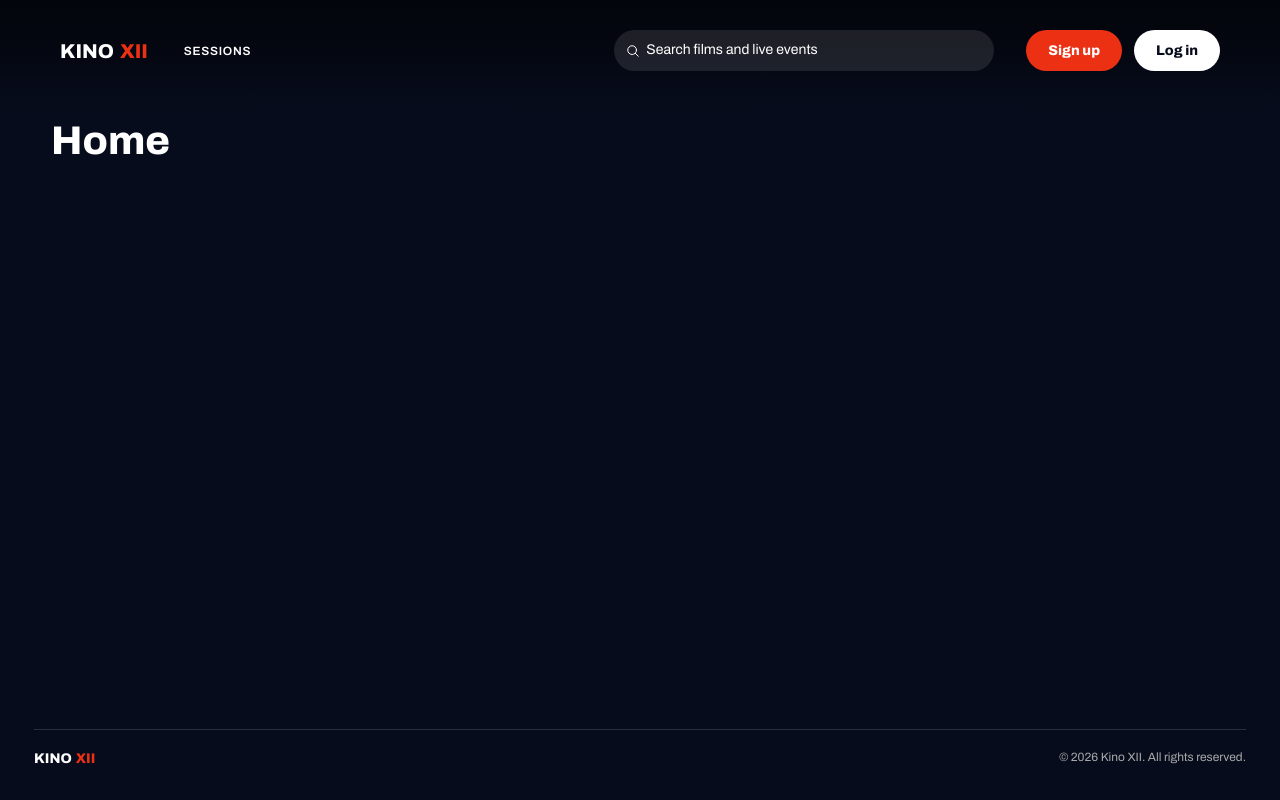
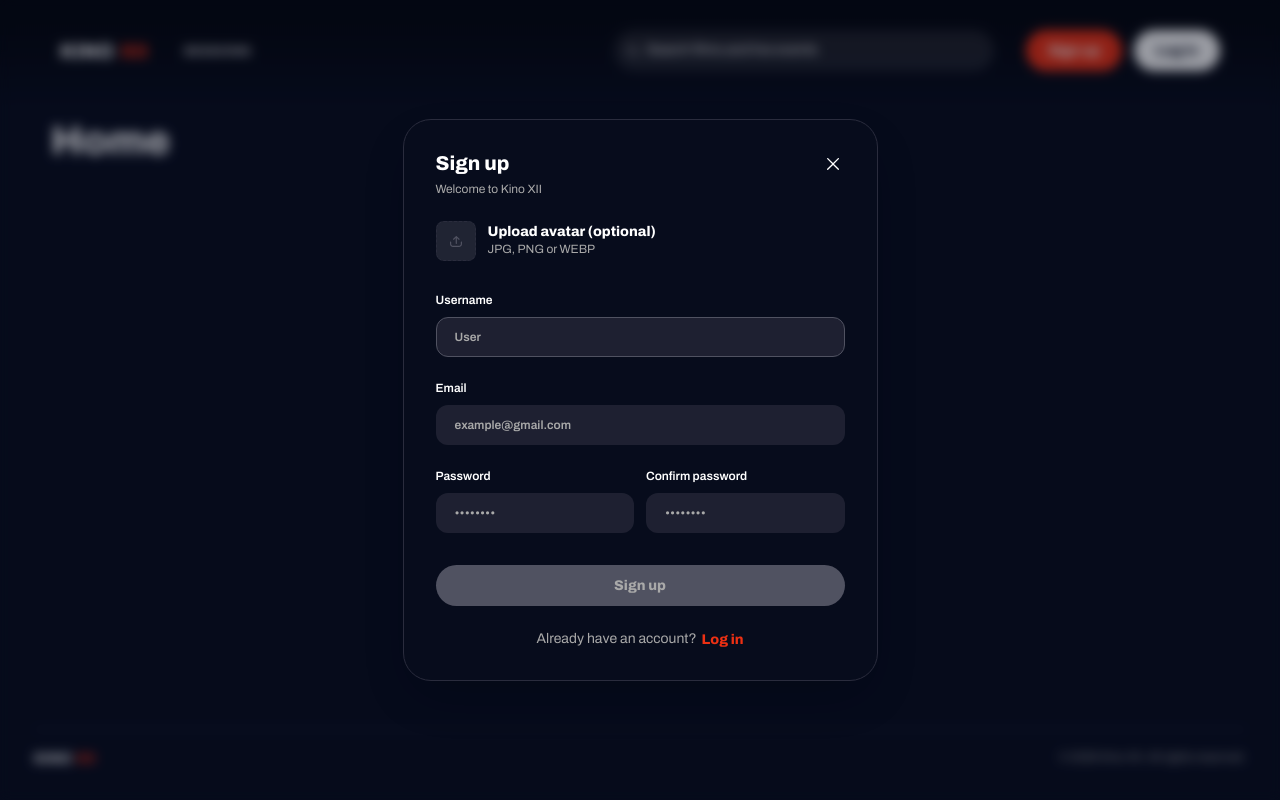
Before and after one commit to mbirk11/kinoXII, a React (Vite) app: page / in a window 1280 px wide. Both pictures are taken after a click on the button "Sign up". Built offline with nearby package versions, Linux system fonts and the light colour scheme; no server answers.

Commit message:
Add registration modal with avatar upload and preview

```diff
--- a/src/components/AuthModals/AuthModals.jsx
+++ b/src/components/AuthModals/AuthModals.jsx
@@ -1,10 +1,13 @@
 import useAuth from '../../hooks/useAuth'
 import LoginModal from './LoginModal'
+import RegisterModal from './RegisterModal'
 
 function AuthModals() {
   const { authModal } = useAuth()
 
-  return <>{authModal === 'login' && <LoginModal isOpen />}</>
+  if (authModal === 'login') return <LoginModal isOpen />
+  if (authModal === 'register') return <RegisterModal isOpen />
+  return null
 }
 
 export default AuthModals
--- /dev/null
+++ b/src/components/AuthModals/RegisterModal.jsx
@@ -0,0 +1,177 @@
+import { useEffect, useState } from 'react'
+import Modal from '../Modal/Modal'
+import Input from '../Input/Input'
+import Button from '../Button/Button'
+import useAuth from '../../hooks/useAuth'
+import useForm from '../../hooks/useForm'
+import {
+  validateAvatar,
+  validateEmail,
+  validatePassword,
+  validatePasswordConfirmation,
+  validateUsername,
+} from '../../utils/validation'
+import uploadIcon from '../../assets/icons/upload.svg'
+import styles from './AuthModals.module.css'
+
+const validate = (values) => ({
+  username: validateUsername(values.username),
+  email: validateEmail(values.email),
+  password: validatePassword(values.password),
+  passwordConfirmation: validatePasswordConfirmation(
+    values.passwordConfirmation,
+    values.password,
+  ),
+})
+
+const initialValues = { username: '', email: '', password: '', passwordConfirmation: '' }
+
+function RegisterModal({ isOpen }) {
+  const { register, closeAuthModal, openLogin } = useAuth()
+  const form = useForm(initialValues, validate)
+  const [avatar, setAvatar] = useState(null)
+  const [avatarPreview, setAvatarPreview] = useState(null)
+  const [avatarError, setAvatarError] = useState(null)
+  const [formError, setFormError] = useState(null)
+  const [isSubmitting, setIsSubmitting] = useState(false)
+
+  // Free the previous preview URL when it changes or the modal closes
+  useEffect(() => {
+    return () => {
+      if (avatarPreview) URL.revokeObjectURL(avatarPreview)
+    }
+  }, [avatarPreview])
+
+  const handleAvatarChange = (event) => {
+    const file = event.target.files[0]
+    event.target.value = ''
+    if (!file) return
+
+    const error = validateAvatar(file)
+    setAvatarError(error)
+    if (error) return
+    setAvatar(file)
+    setAvatarPreview(URL.createObjectURL(file))
+  }
+
+  const handleSubmit = async (event) => {
+    event.preventDefault()
+    if (!form.isValid || avatarError || isSubmitting) {
+      form.touchAll()
+      return
+    }
+
+    setIsSubmitting(true)
+    setFormError(null)
+    try {
+      await register({
+        username: form.values.username.trim(),
+        email: form.values.email.trim(),
+        password: form.values.password,
+        passwordConfirmation: form.values.passwordConfirmation,
+        avatar,
+      })
+    } catch (error) {
+      if (error.errors) {
+        const { avatar: avatarApiError, ...fieldErrors } = error.errors
+        if (avatarApiError) setAvatarError(avatarApiError[0])
+        form.applyServerErrors(fieldErrors, { password_confirmation: 'passwordConfirmation' })
+      } else {
+        setFormError(error.message)
+      }
+    } finally {
+      setIsSubmitting(false)
+    }
+  }
+
+  return (
+    <Modal
+      isOpen={isOpen}
+      onClose={closeAuthModal}
+      title="Sign up"
+      subtitle="Welcome to Kino XII"
+      className={styles.register}
+    >
+      <form className={styles.form} onSubmit={handleSubmit} noValidate>
+        <div className={styles.avatarField}>
+          <label className={styles.avatarUpload}>
+            <span className={styles.avatarBox}>
+              {avatarPreview ? (
+                <img className={styles.avatarPreview} src={avatarPreview} alt="Avatar preview" />
+              ) : (
+                <img src={uploadIcon} alt="" width="12" height="11" />
+              )}
+            </span>
+            <span className={styles.avatarText}>
+              <span className={styles.avatarTitle}>Upload avatar (optional)</span>
+              <span className={styles.avatarHint}>JPG, PNG or WEBP</span>
+            </span>
+            <input
+              type="file"
+              className={styles.hiddenInput}
+              accept=".jpg,.jpeg,.png,.webp,image/jpeg,image/png,image/webp"
+              onChange={handleAvatarChange}
+            />
+          </label>
+          {avatarError && <p className={styles.avatarError}>{avatarError}</p>}
+        </div>
+
+        <div className={styles.fields}>
+          <Input
+            label="Username"
+            placeholder="User"
+            autoComplete="username"
+            autoFocus
+            {...form.getFieldProps('username')}
+          />
+          <Input
+            label="Email"
+            type="email"
+            placeholder="example@gmail.com"
+            autoComplete="email"
+            {...form.getFieldProps('email')}
+          />
+          <div className={styles.row}>
+            <Input
+              label="Password"
+              type="password"
+              placeholder="••••••••"
+              autoComplete="new-password"
+              {...form.getFieldProps('password')}
+            />
+            <Input
+              label="Confirm password"
+              type="password"
+              placeholder="••••••••"
+              autoComplete="new-password"
+              {...form.getFieldProps('passwordConfirmation')}
+            />
+          </div>
+        </div>
+
+        <div className={styles.footer}>
+          {formError && (
+            <p className={styles.formError} role="alert">
+              {formError}
+            </p>
+          )}
+          <Button
+            type="submit"
+            className={styles.submit}
+            disabled={!form.isValid || Boolean(avatarError) || isSubmitting}
+          >
+            {isSubmitting ? 'Signing up...' : 'Sign up'}
+          </Button>
+          <p className={styles.switch}>
+            Already have an account?
+            <button type="button" className={styles.switchLink} onClick={openLogin}>
+              Log in
+            </button>
+          </p>
+        </div>
+      </form>
+    </Modal>
+  )
+}
+
+export default RegisterModal
```
